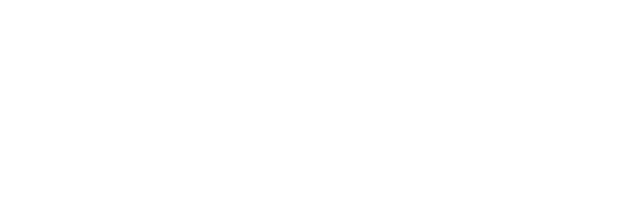
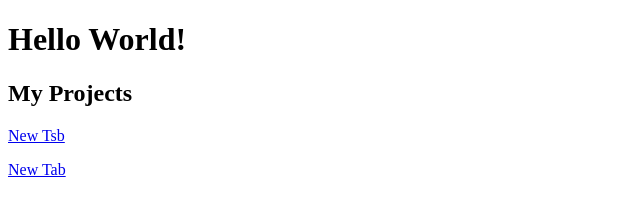
Before and after one commit to My-Altt/My-Altt.github.io-old, a plain HTML site: page index.html in a window 1280 px wide. Shown: the whole page, without its empty margins (0-640 px from the left). Drawn offline with Linux system fonts and the light colour scheme.

Commit message:
Update index.html

```diff
--- a/index.html
+++ b/index.html
@@ -1,5 +1,13 @@
+<!DOCTYPE html>
 <html>
+<head>
+<title>User page</title>
+</head>
 <body>
-<title>Alex-Is-Cool</title>
+
+<h1>Hello World!</h1>
+<h2>My Projects</h2>
+  <p><a href="index2.html">New Tsb</a></p>
+  <p><a href="index3.html">New Tab</a></p>
 </body>
 </html>
```
